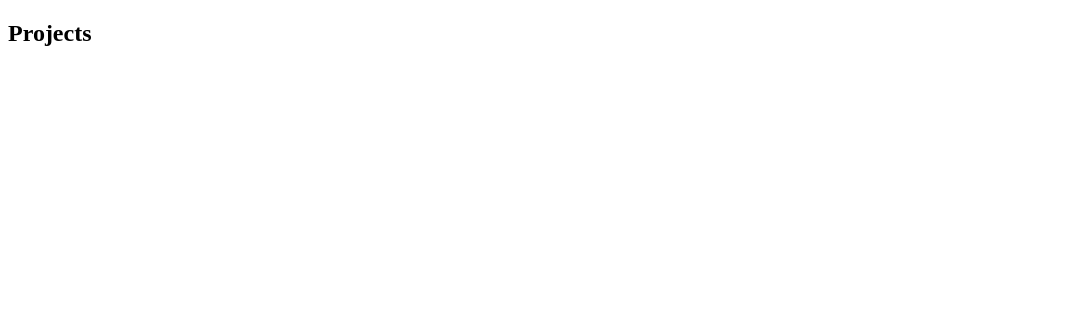
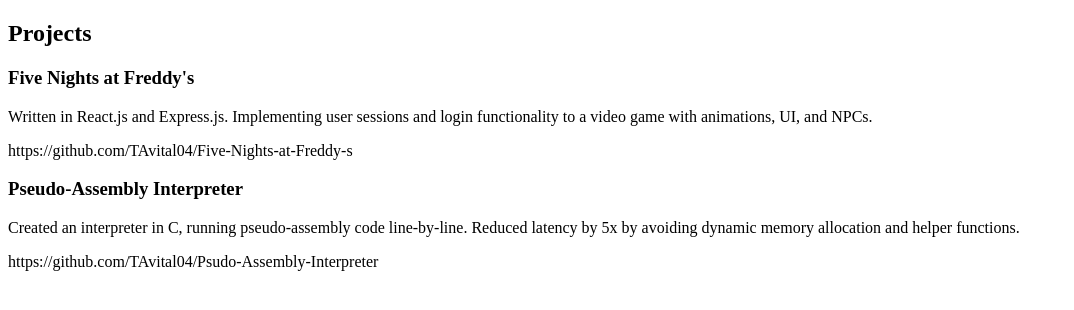
Before and after one commit to IEEE-UCF/Member-Resume-Database, a Next.js app in the folder website/client/: page / in a window 1280 px wide. Shown: the top 310 px of the page, without its empty margins (0-1074 px from the left). Built offline with nearby package versions, Linux system fonts and the light colour scheme.

Commit message:
add project component to website

```diff
--- a/website/client/src/app/components/ProjectComponent.tsx
+++ b/website/client/src/app/components/ProjectComponent.tsx
@@ -14,7 +14,16 @@
 }: ProjectComponentProps) => {
     return (
         <>
+            <h3>{project.name}</h3>
 
+            <p>{project.description}</p>
+            <p>{project.link}</p>
+
+            {
+                project.skills.map((skill) => {
+                    <p>{skill}</p>
+                })
+            }
         </>
     )
 }
```
